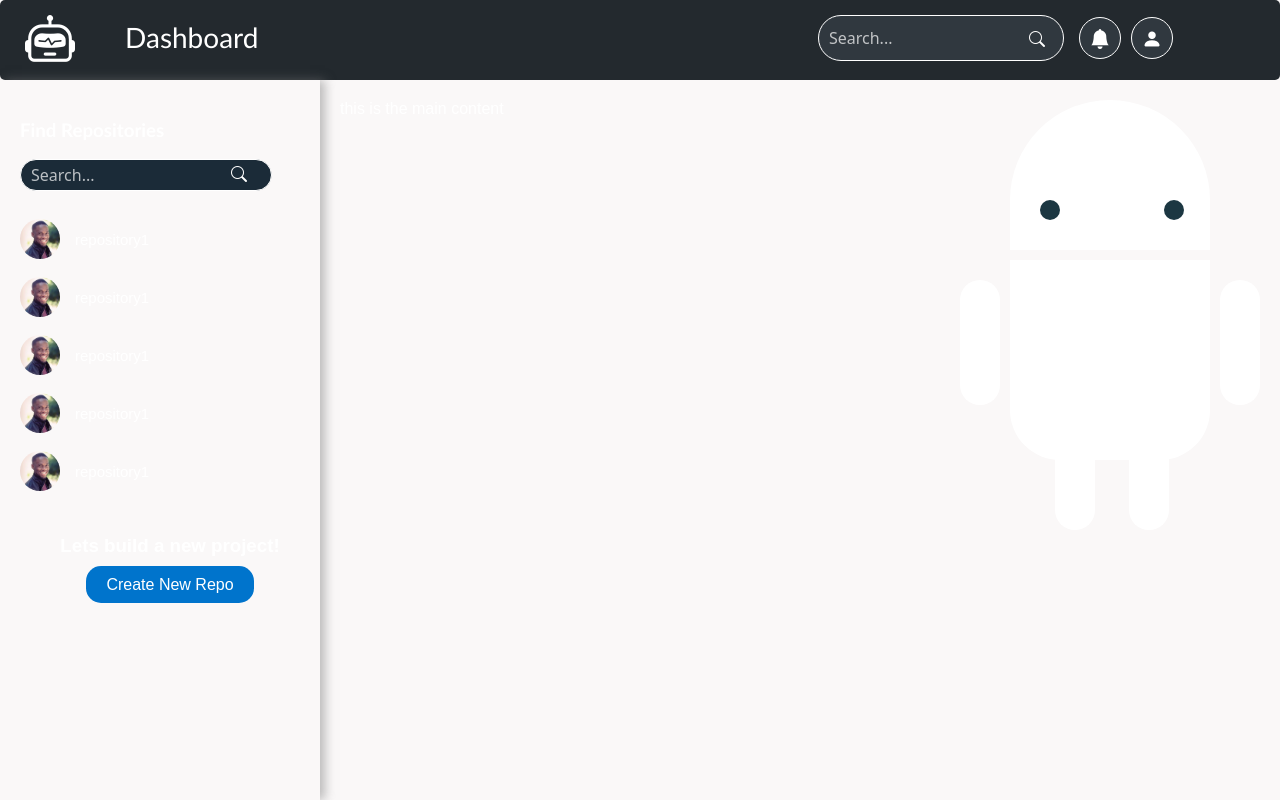
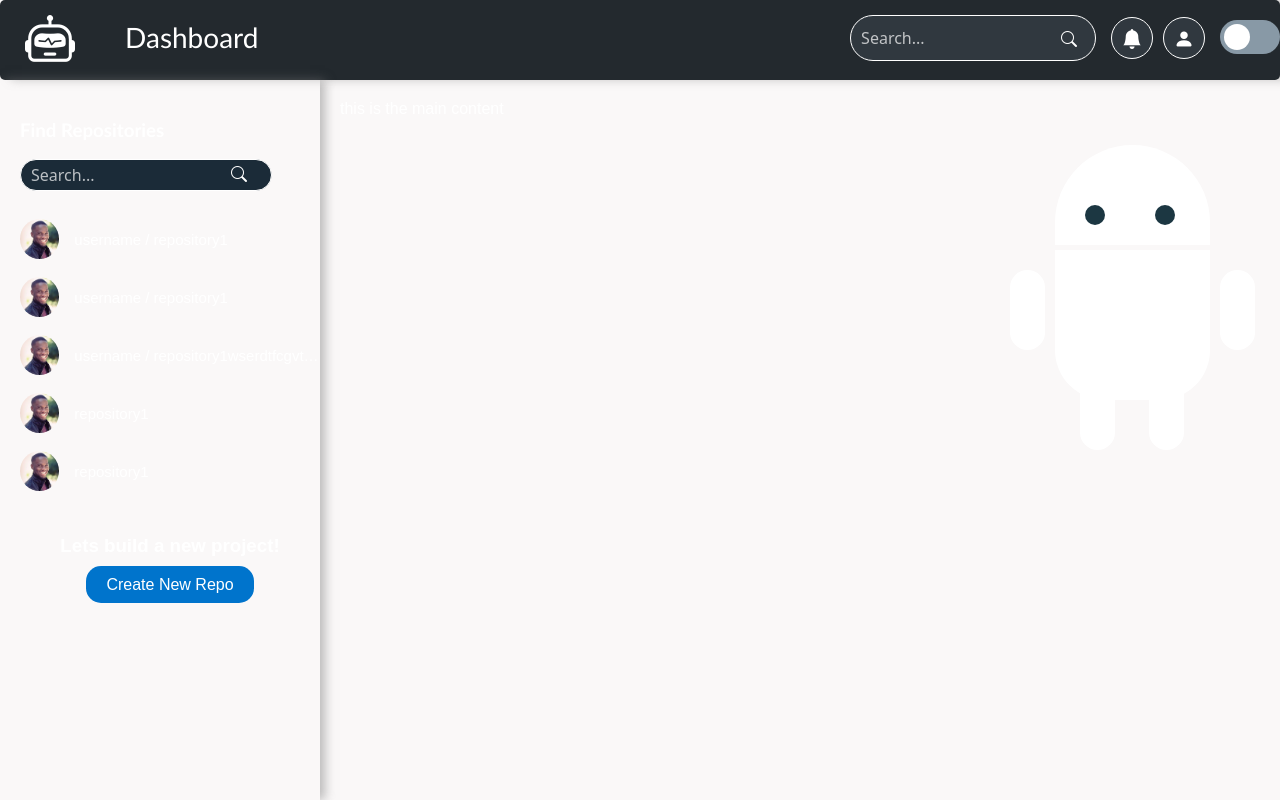
Before and after one commit to TanmaySalavkar/WP-Project, a PHP site: page / in a window 1280 px wide. Run offline with PHP 8.4, Linux system fonts and the light colour scheme.

Commit message:
home and navbar updated
reduce the size of robot animation
added the toggle switch in navbar

```diff
--- a/components/Navbar/Navbar.css
+++ b/components/Navbar/Navbar.css
@@ -13,6 +13,7 @@ body{
     padding-left: 15px;
     padding-right: 15px;
     border-radius: 5px;
+    box-shadow:10px 0 10px rgba(151, 151, 151, 0.5);
 }
 .navdiv{
     color: white;
@@ -50,13 +51,13 @@ li{
 
 #search-form {
     background-color: rgb(48, 56, 63);
-    width: 500px;
+    width: 480px;
     height: 44px;
     border-radius: 25px;
     display: flex;
     flex-direction: row;
     align-items: center;
-    margin-left: 90%; /* Set to auto to align with the right edge of the container */
+    margin-left: 88%; /* Set to auto to align with the right edge of the container */
     margin-right: 5px; /* Adjust the right margin as needed */
     margin-top: 5px;
     border: 1px solid white;
@@ -118,10 +119,76 @@ li{
   font-size: 20px;
 }
 .options i:hover{
-  color: rgb(3, 3, 49);
+  color: #ffffff;
 font-size: 20px;
 }
 .options:hover{
-  background: white;
-  color: rgb(3, 3, 49);
+  background: #0074cc;
+  color: #ffffff;
 }
+
+.switch {
+  position: relative;
+  display: flex;
+  width: 60px;
+  height: 34px;
+  margin-left: 15px;
+  margin-top: 10px;
+}
+
+.switch input {
+  opacity: 0;
+  width: 0;
+  height: 0;
+}
+
+.slider {
+  position: absolute;
+  cursor: pointer;
+  top: 0;
+  left: 0;
+  right: 0;
+  bottom: 0;
+  background-color: #8899a6;
+  -webkit-transition: .4s;
+  transition: .4s;
+}
+
+.slider:before {
+  position: absolute;
+  content: "";
+  height: 26px;
+  width: 26px;
+  left: 4px;
+  bottom: 4px;
+  background-color: white;
+  -webkit-transition: .4s;
+  transition: .4s;
+}
+.slider:before:hover{
+  color: #fff;
+  content: "tgfdcxsa";
+}
+
+input:checked + .slider {
+  background-color: #2196F3;
+}
+
+input:focus + .slider {
+  box-shadow: 0 0 1px #2196F3;
+}
+
+input:checked + .slider:before {
+  -webkit-transform: translateX(26px);
+  -ms-transform: translateX(26px);
+  transform: translateX(26px);
+}
+
+/* Rounded sliders */
+.slider.round {
+  border-radius: 34px;
+}
+
+.slider.round:before {
+  border-radius: 50%;
+}
--- a/components/Navbar/Navbar.html
+++ b/components/Navbar/Navbar.html
@@ -36,6 +36,10 @@
             <div class="options" title="profile">
                 <a href="/Pages/profile.html"><i class="bi bi-person-fill"></i></a>
             </div>
+            <label class="switch">
+              <input type="checkbox">
+              <span class="slider round"></span>
+            </label>
           </div>
 
 
--- a/components/Robot/robot.css
+++ b/components/Robot/robot.css
@@ -13,16 +13,17 @@
   }
 
   .head {
-    width: 200px;
-    margin: 0 auto;
-    height: 150px;
+    width: 155px;
+    margin: 45px;
+    height: 100px;
     border-radius: 200px 200px 0 0;
-    margin-bottom: 10px;
+    margin-bottom: 5px;
   }
 
   .eyes {
-    position: relative;
-    top: 100px;
+    display:flex;
+    position:relative;
+    top: 60px;
   }
 
   .left_eye,
@@ -39,20 +40,20 @@
   }
 
   .right_eye {
-    margin-left: 100px;
+    margin-left: 50px;
   }
 
   .upper_body {
-    width: 300px;
-    height: 150px;
+    width: 250px;
+    height: 100px;
     margin: 0 auto;
     display: flex;
   }
 
   .left_arm,
   .right_arm {
-    width: 40px;
-    height: 125px;
+    width: 35px;
+    height: 80px;
     border-radius: 100px;
     margin-top: 20px;
   }
@@ -61,31 +62,28 @@
     margin-right: 10px;
   }
 
-  .left_arm {
-    margin-right: 10px;
-  }
 
   .right_arm {
     margin-left: 10px;
   }
 
   .torso {
-    width: 200px;
-    height: 200px;
+    width: 155px;
+    height: 150px;
     border-radius: 0 0 50px 50px;
     transition: border-radius 1s;
   }
 
   .lower_body {
     width: 200px;
-    height: 200px;
+    height: 150px;
     margin: 0 auto;
   }
 
   .left_leg,
   .right_leg {
-    width: 40px;
-    height: 120px;
+    width: 35px;
+    height: 100px;
     border-radius: 0 0 100px 100px;
     display: inline-block;
   }
@@ -116,8 +114,8 @@
   .robots::after{
     content: "Hello Robot Engineers !!";
     position: fixed;
-      bottom: 20px;
-      left: 85%;
+      bottom: 80px;
+      left: 86%;
       padding-left: 40px;
       width: 200px;;
       transform: translateX(-35%);
--- a/index.css
+++ b/index.css
@@ -84,7 +84,10 @@ main{
 .reponame{
     font-size: 15px;
     flex-grow: 1;
-
+    width: 250px;
+    white-space: nowrap; /* Prevent text from wrapping to the next line */
+    overflow: hidden; /* Hide any overflow content */
+    text-overflow: ellipsis;
 }
 .reponame a{
     color: #304857;
--- a/index.html
+++ b/index.html
@@ -36,7 +36,7 @@
                             <div class="repolist">
                                 <a href="#" class="repo-pic"><img src="components/images/profile.jpg" alt=""></a>
                                 <div class="reponame">
-                                    <a href="#">repository1</a>
+                                    <a href="#">username / repository1</a>
                                 </div>
                             </div>
                         </li>
@@ -44,7 +44,7 @@
                             <div class="repolist">
                                 <a href="#" class="repo-pic"><img src="components/images/profile.jpg" alt=""></a>
                                 <div class="reponame">
-                                    <a href="#">repository1</a>
+                                    <a href="#">username / repository1</a>
                                 </div>
                             </div>
                         </li>
@@ -52,7 +52,7 @@
                             <div class="repolist">
                                 <a href="#" class="repo-pic"><img src="components/images/profile.jpg" alt=""></a>
                                 <div class="reponame">
-                                    <a href="#">repository1</a>
+                                    <a href="#">username / repository1wserdtfcgvthbjnm</a>
                                 </div>
                             </div>
                         </li>
@@ -121,13 +121,11 @@
                         <div class="eyes">
                             <div class="left_eye"></div>
                             <div class="right_eye"></div>
-                  <div class="mouth"></div>
                         </div>
                     </div>
                     <div class="upper_body">
                         <div class="left_arm"></div>
                         <div class="torso">
-                  <!-- <div class="energy_ball"></div> -->
                 </div>
                         <div class="right_arm"></div>
                     </div>
```
Also changed, not shown: components/images/bg.jpg (added).
